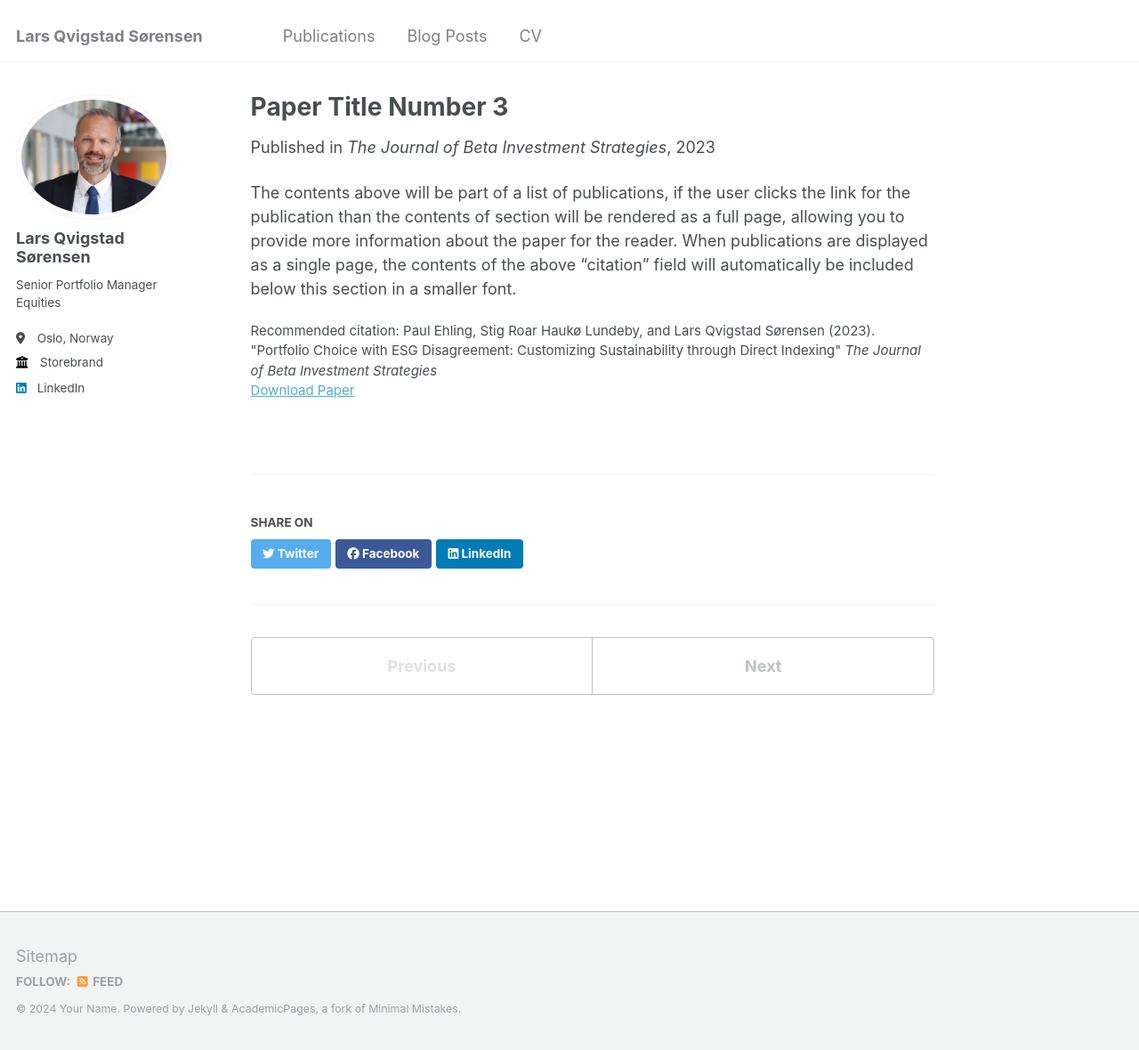
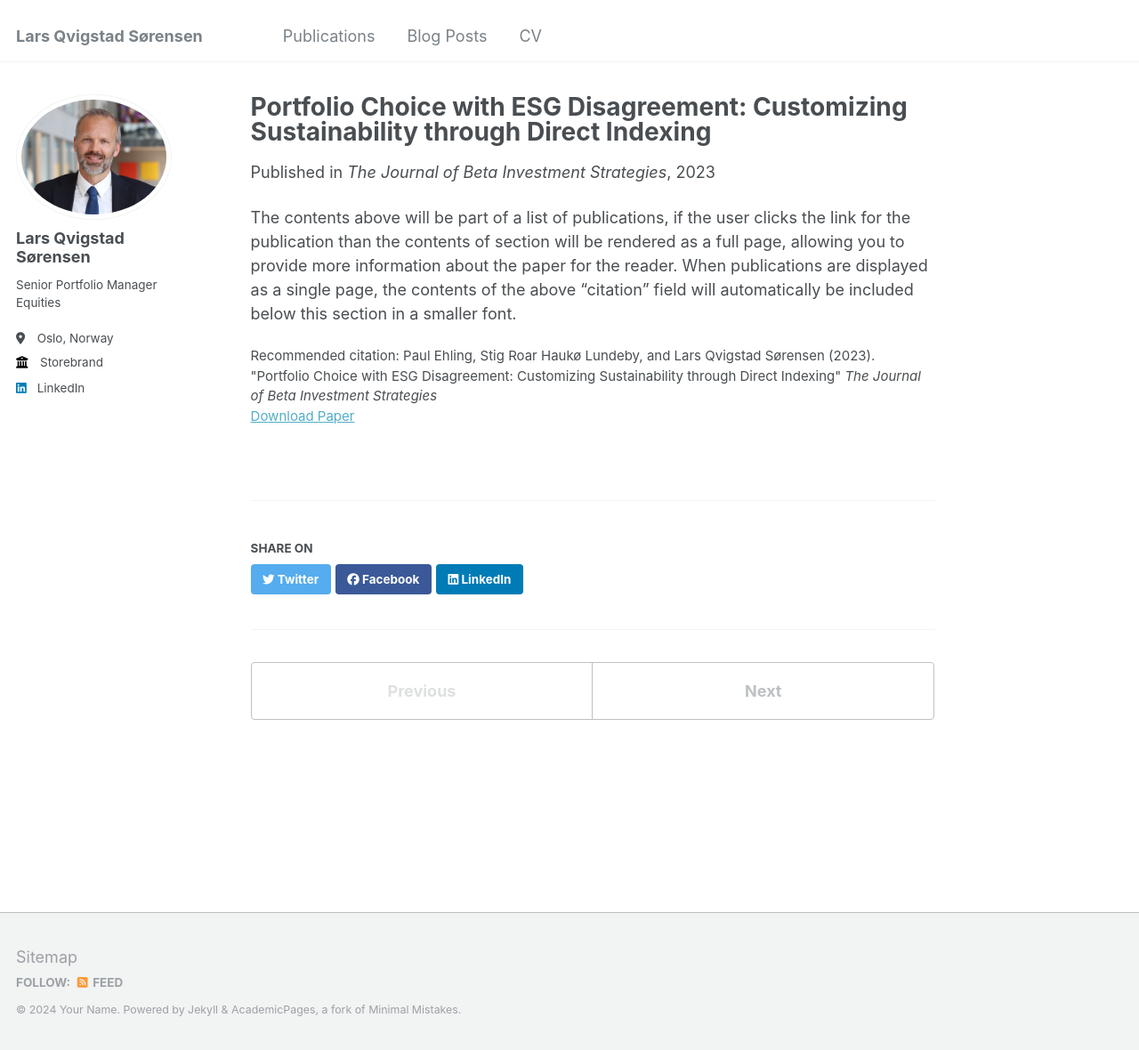
Before and after one commit to lars-qvigstad-sorensen/lars-qvigstad-sorensen.github.io, a Jekyll site: the page built from _publications/2023-08-esg-disagreement.md, in a window 1280 px wide and 1180 px high. Shown: the whole window at 89% size. Built offline with Jekyll 4.4.1, drawn with Linux system fonts in a browser that asks for light colours.

Commit message:
Update 2023-08-esg-disagreement.md

```diff
--- a/_publications/2023-08-esg-disagreement.md
+++ b/_publications/2023-08-esg-disagreement.md
@@ -1,5 +1,5 @@
 ---
-title: "Paper Title Number 3"
+title: "Portfolio Choice with ESG Disagreement: Customizing Sustainability through Direct Indexing"
 collection: publications
 permalink: /publication/2023-08-esg-disagreement
 excerpt: 'This paper is examines the effect of ESG disagreement on portfolio choice.'
```
